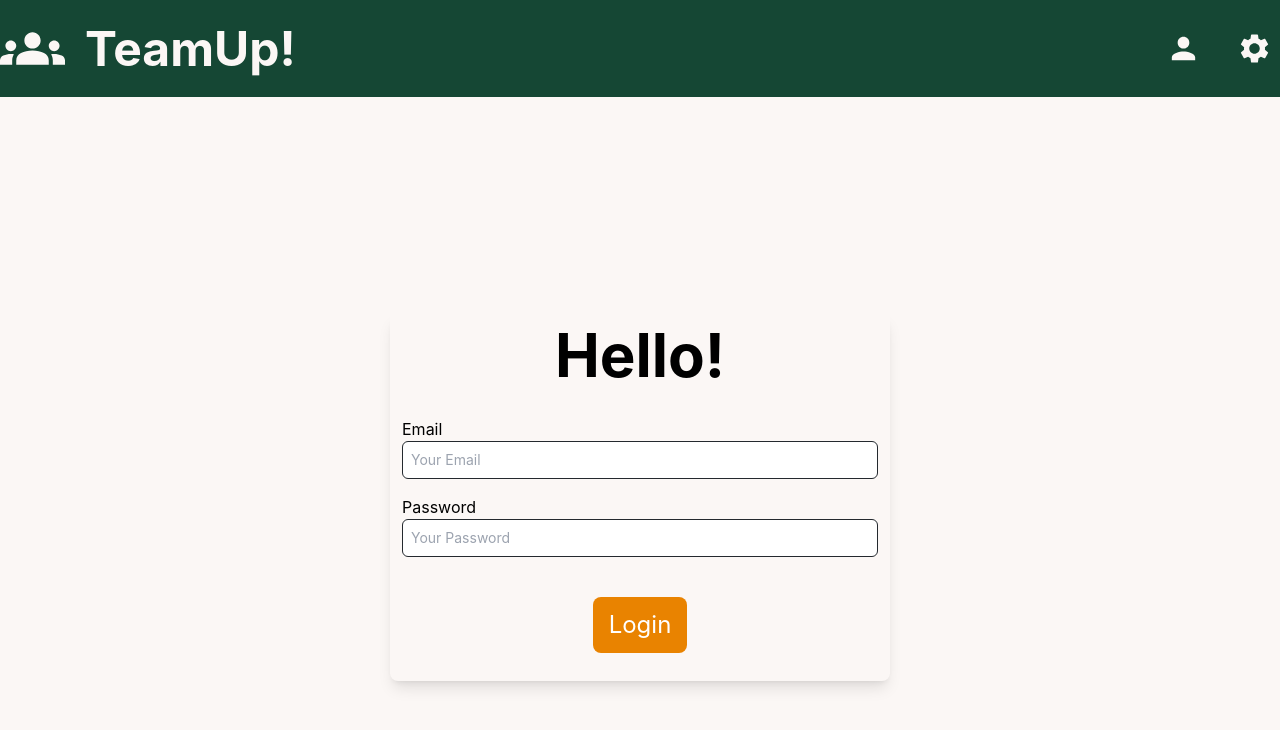
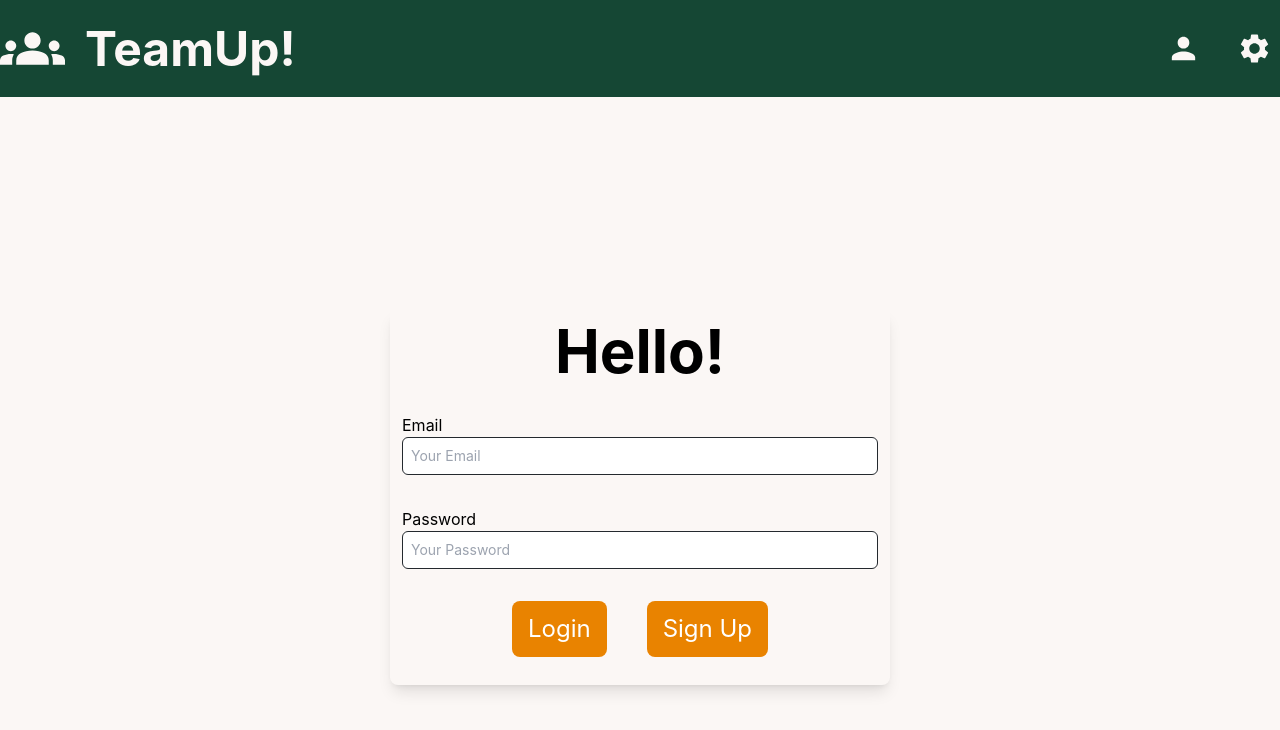
Before and after one commit to fdolisy/TeamUp, a React (Create React App) app in the folder client/: page / in a window 1280 px wide. Shown: the top 730 px of the page. Built offline with nearby package versions, Linux system fonts and the light colour scheme.

Commit message:
login page integrated with backend

```diff
--- a/client/src/pages/LoginPage.js
+++ b/client/src/pages/LoginPage.js
@@ -2,14 +2,29 @@ import Navbar from "../components/Navbar";
 import { useNavigate } from "react-router-dom";
 import axios from "axios";
 
-export default function JoinTeam() {
-
+const LoginPage = () => {
     let navigate = useNavigate()
   function HandleSubmit() {
-    console.log(document.getElementById("email").value);
-    console.log(document.getElementById("password").value);
 
-    navigate("/status")
+
+    axios.post("http://localhost:8082/api/login", {
+        email: document.getElementById("email").value,
+        password: document.getElementById('password').value,
+    })
+    .then(response => {
+      console.log("hello")
+      navigate("/status")
+    })
+    .catch(error => {
+      console.log("invalid")
+      console.log(error);
+    });
+
+
+  }
+
+  function HandleSignUp() {
+    navigate("/profile")
   }
 
   return (
@@ -22,7 +37,6 @@ export default function JoinTeam() {
             <div className="space-y-4">
               <div className="text-center text-6xl font-bold">Hello!</div>
               <div className="flex flex-col space-y-4 py-4">
-                <form onSubmit={HandleSubmit}>
                   <div>
                     <label htmlFor="email">Email</label>
                     <input
@@ -42,15 +56,23 @@ export default function JoinTeam() {
                     />
                   </div>
 
-                  <div className="flex justify-center items-center mt-6">
+                  <div className="flex space-x-10 justify-center items-center mt-6">
                     <button
                       className={"obtn text-2xl py-3 px-4 "}
                       onClick={HandleSubmit}
                     >
                       Login
                     </button>
+
+
+
+                    <button
+                      className={"obtn text-2xl py-3 px-4 "}
+                      onClick={HandleSignUp}
+                    >
+                      Sign Up
+                    </button>
                   </div>
-                </form>
               </div>
             </div>
           </div>
@@ -59,3 +81,4 @@ export default function JoinTeam() {
     </div>
   );
 }
+export default LoginPage;
```
